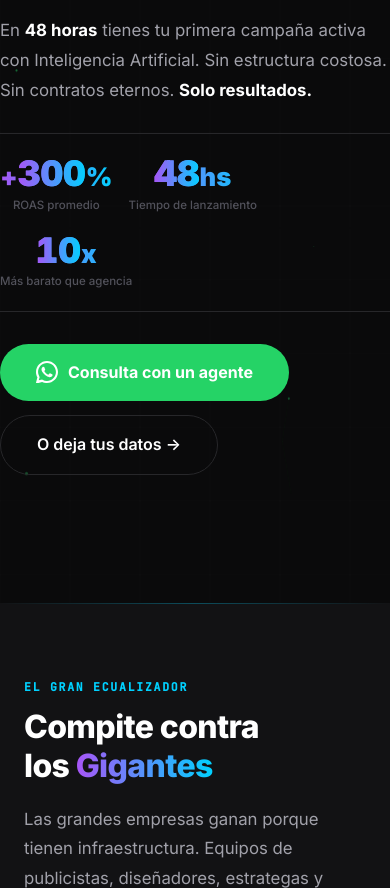
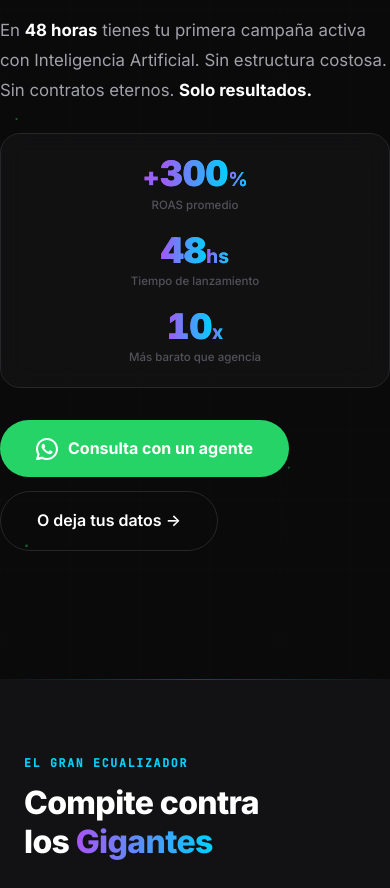
Before and after one commit to nuviamarketing7-agentes/conversia, a plain HTML site: page landing.html in a window 390 px wide. Shown: the part 900-1788 px from the top of the page. Drawn offline with Linux system fonts and the light colour scheme.

Commit message:
Add files via upload

```diff
--- a/landing.html
+++ b/landing.html
@@ -28,15 +28,20 @@
   <!-- ══════════════════════════════════════
        NAVIGATION
   ══════════════════════════════════════ -->
-  <header class="nav-wrapper" id="navbar">
+  <header id="header">
+    <div class="nav-wrapper" id="navbar">
       <nav class="nav-inner">
         <a href="#inicio" class="nav-logo" id="nav-logo-link">
           <span class="logo-text">CONVERS<span class="logo-ia">IA</span></span>
         </a>
         <div class="nav-actions">
           <a href="#lead-form" class="btn-primary nav-cta" id="nav-cta-btn">Quiero acceso al sistema</a>
+          <button class="burger" id="burger-btn" aria-label="Abrir menú" style="display: none;">
+            <span></span><span></span><span></span>
+          </button>
         </div>
       </nav>
+    </div>
   </header>
 
   <!-- ══════════════════════════════════════
@@ -58,17 +63,20 @@
           En <strong>48 horas</strong> tienes tu primera campaña activa con Inteligencia Artificial. Sin
           estructura costosa. Sin contratos eternos. <strong>Solo resultados.</strong>
         </p>
-        <div class="lp-proof fade-in" id="lp-stats">
-          <div class="proof-item">
-            <span class="proof-num">+<span class="stat-num" data-target="300">0</span>%</span>
+        <div class="lp-proof fade-in hero-stats" id="lp-stats">
+          <div class="proof-item stat">
+            <span class="proof-num">+<span class="stat-num" data-target="300">0</span><span
+                class="stat-unit">%</span></span>
             <span class="proof-label">ROAS promedio</span>
           </div>
-          <div class="proof-item">
-            <span class="proof-num"><span class="stat-num" data-target="48">0</span>hs</span>
+          <div class="proof-item stat">
+            <span class="proof-num"><span class="stat-num" data-target="48">0</span><span
+                class="stat-unit">hs</span></span>
             <span class="proof-label">Tiempo de lanzamiento</span>
           </div>
-          <div class="proof-item">
-            <span class="proof-num"><span class="stat-num" data-target="10">0</span>x</span>
+          <div class="proof-item stat">
+            <span class="proof-num"><span class="stat-num" data-target="10">0</span><span
+                class="stat-unit">x</span></span>
             <span class="proof-label">Más barato que agencia</span>
           </div>
         </div>
--- a/landing.js
+++ b/landing.js
@@ -49,15 +49,22 @@ function animateCounter(el, target, duration = 1800) {
     requestAnimationFrame(update);
 }
 
-// Fire after the hero fade-in CSS animation finishes (~900ms)
-window.addEventListener('DOMContentLoaded', () => {
-    setTimeout(() => {
-        document.querySelectorAll('#lp-stats .stat-num').forEach(el => {
-            const targetVal = parseInt(el.getAttribute('data-target'));
-            if (!isNaN(targetVal)) animateCounter(el, targetVal);
-        });
-    }, 900);
-});
+const statsObserver = new IntersectionObserver((entries) => {
+    entries.forEach(entry => {
+        if (entry.isIntersecting) {
+            entry.target.querySelectorAll('.stat-num').forEach(el => {
+                const targetVal = el.getAttribute('data-target');
+                if (targetVal) {
+                    animateCounter(el, parseInt(targetVal));
+                }
+            });
+            statsObserver.unobserve(entry.target);
+        }
+    });
+}, { threshold: 0.1 });
+
+const statsEl = document.querySelector('.hero-stats');
+if (statsEl) statsObserver.observe(statsEl);
 
 // ── Hero Canvas (particles) ───────────────────
 (function initLpCanvas() {
```
Lines whose indentation alone changed are shown as unchanged.
